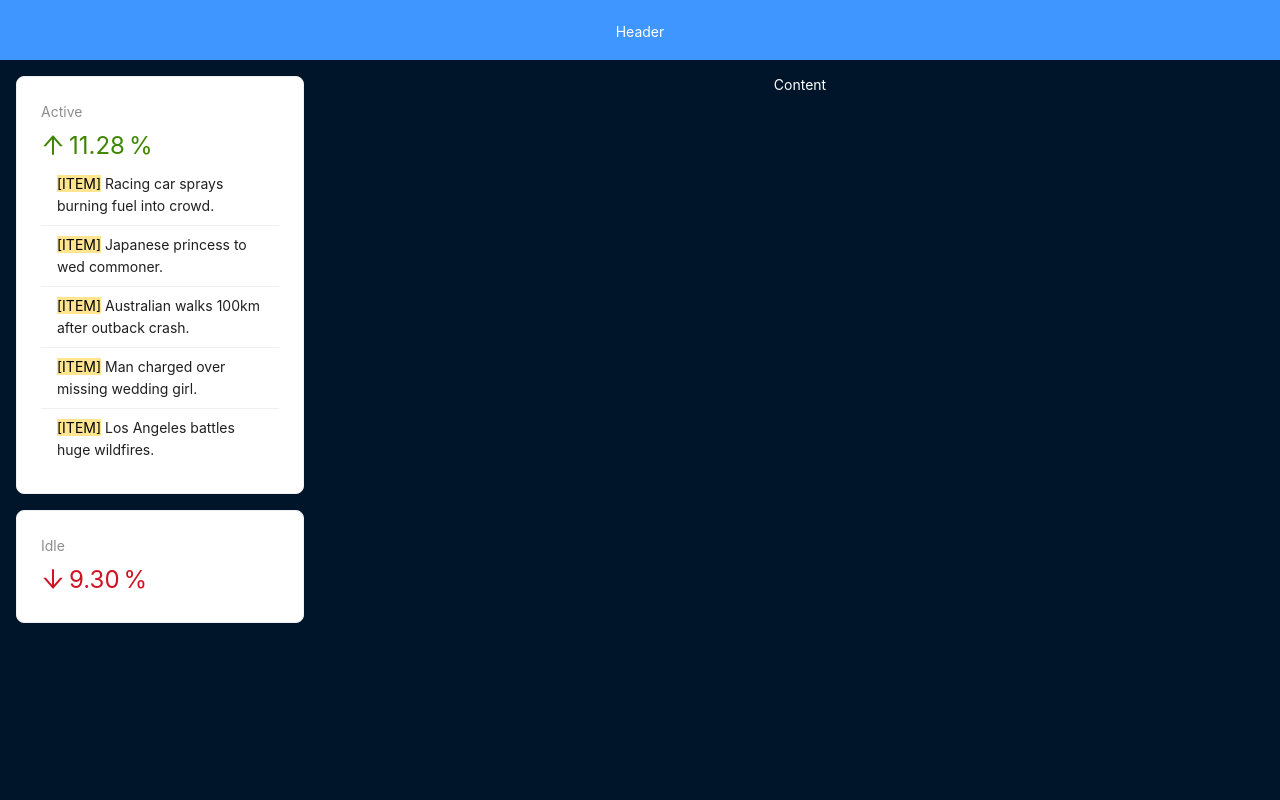
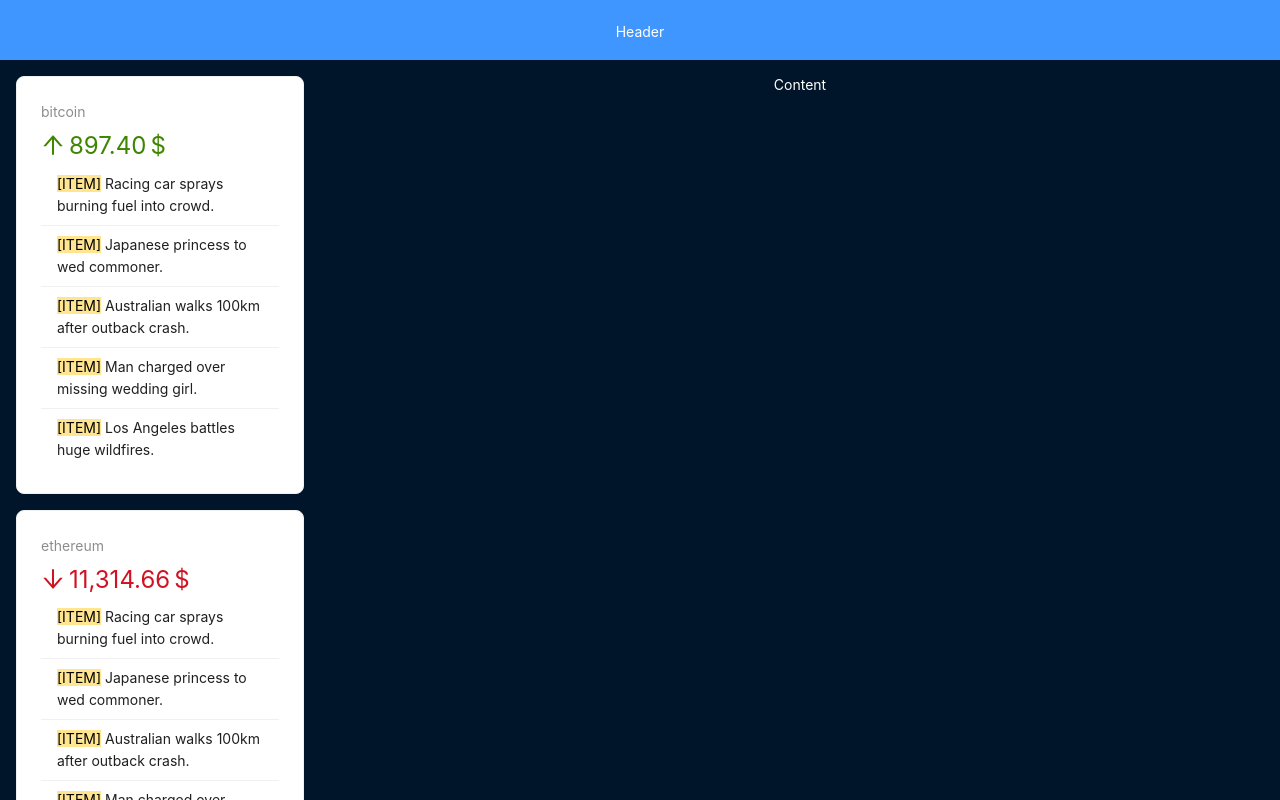
Before and after one commit to waerlx/kripto, a React (Vite) app: page / in a window 1280 px wide. Shown: the top 800 px of the page. Built offline with nearby package versions, Linux system fonts and the light colour scheme.

Commit message:
add function percentDifference and add js file utils

```diff
--- a/src/components/layout/AppSider.jsx
+++ b/src/components/layout/AppSider.jsx
@@ -2,6 +2,7 @@
 import { ArrowDownOutlined, ArrowUpOutlined } from '@ant-design/icons';
 import { useEffect, useState } from 'react';
 import { fakeFetchCrypto, fetchAssets } from '../../api';
+import { percentDifference } from '../../utils'
 const siderStyle = {
     padding: '1rem',
 };
@@ -12,9 +13,7 @@
     'Man charged over missing wedding girl.',
     'Los Angeles battles huge wildfires.',
 ];
-  function percentDifference(a, b) {
-     return 100 * Math.abs((a - b) / ((a + b) / 2))
-  }
+
 
 export default function AppSider() {
 
@@ -28,14 +27,14 @@
             const { result } = await fakeFetchCrypto()
             const assets = await fetchAssets()
 
-            setAssets(assets.map((asset) =>{
+            setAssets(assets.map((asset) => {
                 const coin = result.find((c) => c.id === asset.id)
                 return {
                     grow: asset.price < coin.price,
                     growPercent: percentDifference(asset.price, coin.price),
                     totalAmount: asset.amount * coin.price,
                     totalProfit: asset.amount * coin.price - asset.amount * asset.price,
-                    ...assets
+                    ...asset,
                 }
             }))
             setCrypto(result)
@@ -49,13 +48,15 @@
     }
     return (
         <Layout.Sider width="25%" style={siderStyle}>
-            <Card style={{ marginBottom: '1rem' }}>
-                <Statistic title="Active"
-                    value={11.28}
+            {assets.map(asset => (
+                <Card key={asset.id} style={{ marginBottom: '1rem' }}>
+                    <Statistic
+                        title={asset.id}
+                        value={asset.totalAmount}
                         precision={2}
-                    valueStyle={{ color: '#3f8600' }}
-                    prefix={<ArrowUpOutlined />}
-                    suffix="%" />
+                        valueStyle={{ color: asset.grow ? '#3f8600' : '#cf1322'}}
+                        prefix={asset.grow ? <ArrowUpOutlined /> : <ArrowDownOutlined />}
+                        suffix="$" />
                     <List
                         size='small'
                         dataSource={data}
@@ -66,7 +67,9 @@
                         )}
                     />
                 </Card>
-            <Card>
+            ))}
+
+            {/* <Card>
                 <Statistic
                     title="Idle"
                     value={9.3}
@@ -75,7 +78,7 @@
                     prefix={<ArrowDownOutlined />}
                     suffix="%"
                 />
-            </Card>
+            </Card> */}
         </Layout.Sider>
 
     )
--- /dev/null
+++ b/src/utils.js
@@ -0,0 +1,3 @@
+export function percentDifference(a, b) {
+    return 100 * Math.abs((a - b) / ((a + b) / 2))
+ }
```
Lines whose indentation alone changed are shown as unchanged.
